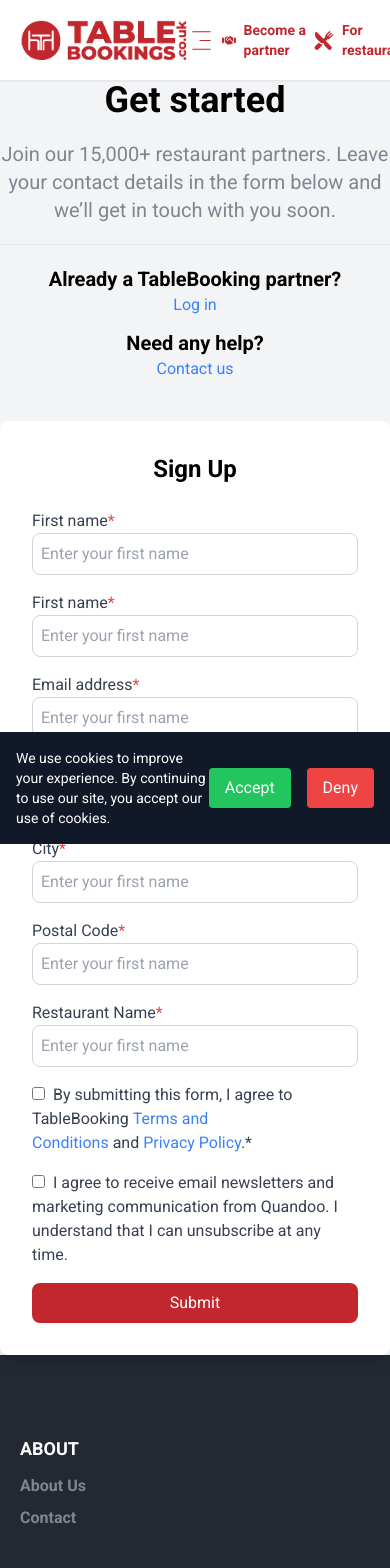
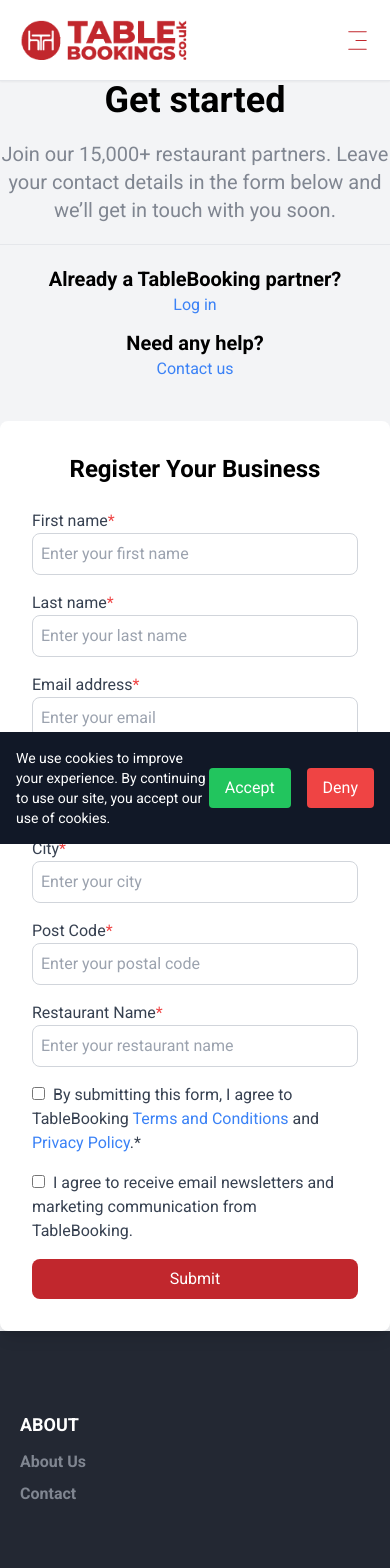
Before and after one commit to khmuhib01/chefonline-tablebookings-b2c, a React (Vite) app: page /become-a-partner in a window 390 px wide. Shown: the top 1568 px of the page. Built offline with nearby package versions, Linux system fonts and the light colour scheme.

Commit message:
become partner form submit done

```diff
--- a/package.json
+++ b/package.json
@@ -31,7 +31,7 @@
     "react-lazy-load-image-component": "^1.6.2",
     "react-query": "^3.39.3",
     "react-redux": "^9.1.2",
-    "react-router-dom": "^6.23.1",
+    "react-router-dom": "^7.0.2",
     "react-slick": "^0.30.2",
     "redux-persist": "^6.0.0",
     "slick-carousel": "^1.8.1"
--- /dev/null
+++ b/src/App_router_version_6.jsx
@@ -0,0 +1,50 @@
+import {createBrowserRouter, RouterProvider} from 'react-router-dom';
+import AppRoutes from './route';
+import {HelmetProvider} from 'react-helmet-async';
+import {QueryClient, QueryClientProvider} from 'react-query';
+import {ReactQueryDevtools} from 'react-query/devtools';
+import {Provider} from 'react-redux';
+import {PersistGate} from 'redux-persist/integration/react';
+import {store, persistor} from './store/store';
+import AuthProviderGuest from './context/AuthContextGuest';
+
+// Create QueryClient
+const queryClient = new QueryClient();
+
+// Create Router with Future Flags
+const router = createBrowserRouter(
+	[
+		{
+			path: '/*',
+			element: <AppRoutes />,
+		},
+	],
+	{
+		future: {
+			v7_startTransition: true,
+			v7_fetcherPersist: true,
+			v7_normalizeFormMethod: true,
+			v7_partialHydration: true,
+			v7_skipActionErrorRevalidation: true,
+		},
+	}
+);
+
+function App() {
+	return (
+		<HelmetProvider>
+			<QueryClientProvider client={queryClient}>
+				<ReactQueryDevtools initialIsOpen={false} />
+				<Provider store={store}>
+					<PersistGate loading={null} persistor={persistor}>
+						<AuthProviderGuest>
+							<RouterProvider router={router} />
+						</AuthProviderGuest>
+					</PersistGate>
+				</Provider>
+			</QueryClientProvider>
+		</HelmetProvider>
+	);
+}
+
+export default App;
--- a/src/layouts/Header.jsx
+++ b/src/layouts/Header.jsx
@@ -113,10 +113,17 @@
 															<SignUp size={25} />
 															<li className="px-2 py-1 rounded text-black">Sign up</li>
 														</NavLink>
-														{/* <NavLink to="/dashboard" className="flex items-center gap-2 text-button">
+														<NavLink to="/become-a-partner" className="flex items-center gap-2 text-button">
+															<Partner size={25} />
+															<li className="px-2 py-1 rounded text-black">Become a partner</li>
+														</NavLink>
+														<NavLink
+															to="https://restaurant.tablebookings.co.uk/"
+															className="flex items-center gap-2 text-button"
+														>
 															<Restaurant size={25} />
 															<li className="px-2 py-1 rounded text-black">For restaurants</li>
-														</NavLink> */}
+														</NavLink>
 													</ul>
 												</div>
 											)}
@@ -133,20 +140,31 @@
 														Sign up
 													</NavLink>
 												</li>
+												<li className="font-bold text-[16px] text-button hover:text-buttonHover">
+													<NavLink
+														to="become-a-partner"
+														className={`items-center text-button space-x-2 ${isAuthenticated ? 'hidden' : 'md:flex'}`}
+														onClick={closeMobileMenu}
+													>
+														<Partner size={25} />
+														<li className="rounded font-bold text-sm md:text-base">Become a partner</li>
+													</NavLink>
+												</li>
 											</div>
 										</div>
 									)}
-									<NavLink
+									{/* <NavLink
 										to="become-a-partner"
-										className="flex items-center text-button space-x-2"
+										className={`items-center text-button space-x-2 ${isAuthenticated ? 'hidden' : 'md:flex'}`}
 										onClick={closeMobileMenu}
 									>
 										<Partner size={25} />
 										<li className="rounded font-bold text-sm md:text-base">Become a partner</li>
-									</NavLink>
+									</NavLink> */}
+
 									<NavLink
 										to="https://restaurant.tablebookings.co.uk/"
-										className="flex items-center text-button space-x-2"
+										className="items-center text-button space-x-2 hidden md:flex"
 										onClick={closeMobileMenu}
 										target="_blank"
 									>
--- a/src/pages/BecomeAPartner.jsx
+++ b/src/pages/BecomeAPartner.jsx
@@ -1,8 +1,105 @@
-import React from 'react';
+import React, {useState} from 'react';
 import {Link} from 'react-router-dom';
 import PageTitle from '../components/PageTitle';
+import Popup from '../ui-share/Popup';
+import {guestContactUs} from '../api';
+import Spinner from '../ui-share/Spinner';
 
 export default function BecomeAPartner() {
+	const [loading, setLoading] = useState(false);
+	const [errors, setErrors] = useState({});
+	const [isPopupOpen, setIsPopupOpen] = useState(false);
+	const [popupMessage, setPopupMessage] = useState('');
+
+	const [formData, setFormData] = useState({
+		firstName: '',
+		lastName: '',
+		email: '',
+		phone: '',
+		city: '',
+		postcode: '',
+		restaurantName: '',
+		message: 'None',
+		agreeTerms: false,
+		agreeMarketing: false,
+	});
+
+	// Handle input change
+	const handleChange = (e) => {
+		const {name, value, type, checked} = e.target;
+		setFormData({
+			...formData,
+			[name]: type === 'checkbox' ? checked : value,
+		});
+	};
+
+	// Validation
+	const validateForm = () => {
+		const newErrors = {};
+		const emailPattern = /^[^\s@]+@[^\s@]+\.[^\s@]+$/;
+		const phonePattern = /^\d{11}$/;
+
+		if (!formData.firstName.trim()) newErrors.firstName = 'First name is required.';
+		if (!formData.lastName.trim()) newErrors.lastName = 'Last name is required.';
+		if (!formData.email.trim() || !emailPattern.test(formData.email)) newErrors.email = 'A valid email is required.';
+		if (!formData.phone.trim() || !phonePattern.test(formData.phone))
+			newErrors.phone = 'Phone number must be exactly 11 digits.';
+		if (!formData.restaurantName.trim()) newErrors.restaurantName = 'Restaurant name is required.';
+		if (!formData.city.trim()) newErrors.city = 'City is required.';
+		if (!formData.postcode.trim()) newErrors.postcode = 'Postcode is required.';
+		if (!formData.agreeTerms) newErrors.agreeTerms = 'You must agree to the terms and conditions.';
+
+		setErrors(newErrors);
+		return Object.keys(newErrors).length === 0;
+	};
+
+	// Handle form submit
+	const handleSubmit = async (e) => {
+		e.preventDefault();
+		if (!validateForm()) return;
+
+		setLoading(true);
+		setErrors({});
+
+		try {
+			const data = {
+				first_name: formData.firstName,
+				last_name: formData.lastName,
+				email: formData.email,
+				phone: formData.phone,
+				city: formData.city,
+				post_code: formData.postcode,
+				restaurant_name: formData.restaurantName,
+				message: formData.message,
+			};
+
+			console.log('API Data:', data);
+
+			const response = await guestContactUs(data);
+
+			setPopupMessage(response.message || 'Your message has been sent successfully!');
+			setIsPopupOpen(true);
+
+			setFormData({
+				firstName: '',
+				lastName: '',
+				email: '',
+				phone: '',
+				city: '',
+				postcode: '',
+				restaurantName: '',
+				message: 'None',
+				agreeTerms: false,
+				agreeMarketing: false,
+			});
+		} catch (error) {
+			const apiError = error.response?.data?.message || 'An unexpected error occurred. Please try again later.';
+			setErrors({apiError});
+		} finally {
+			setLoading(false);
+		}
+	};
+
 	return (
 		<>
 			<PageTitle title="Sign Up" description="Home Page Description" />
@@ -34,43 +131,53 @@
 				</div>
 
 				<div className="bg-white p-8 rounded-lg shadow-lg w-full max-w-4xl">
-					<h2 className="text-2xl font-bold mb-6 text-center">Sign Up</h2>
-					<form className="w-full flex flex-col gap-y-4">
-						<div className="grid grid-cols-12 gap-4 flex-wrap w-full">
+					<h2 className="text-2xl font-bold mb-6 text-center">Register Your Business</h2>
+					{errors.apiError && <p className="text-red-500 text-center mb-4">{errors.apiError}</p>}
+					<form className="w-full flex flex-col gap-y-4" onSubmit={handleSubmit}>
+						<div className="grid grid-cols-12 gap-4">
 							<div className="md:col-span-6 col-span-12">
 								<label className="block text-gray-700">
 									First name<span className="text-red-500">*</span>
 								</label>
 								<input
 									type="text"
-									className="w-full p-2 border border-gray-300 rounded-lg focus:outline-none focus:ring focus:border-blue-300"
+									name="firstName"
+									value={formData.firstName}
+									onChange={handleChange}
+									className="w-full p-2 border border-gray-300 rounded-lg"
 									placeholder="Enter your first name"
-									required
 								/>
+								{errors.firstName && <p className="text-red-500 text-sm">{errors.firstName}</p>}
 							</div>
 							<div className="md:col-span-6 col-span-12">
 								<label className="block text-gray-700">
-									First name<span className="text-red-500">*</span>
+									Last name<span className="text-red-500">*</span>
 								</label>
 								<input
 									type="text"
-									className="w-full p-2 border border-gray-300 rounded-lg focus:outline-none focus:ring focus:border-blue-300"
-									placeholder="Enter your first name"
-									required
+									name="lastName"
+									value={formData.lastName}
+									onChange={handleChange}
+									className="w-full p-2 border border-gray-300 rounded-lg"
+									placeholder="Enter your last name"
 								/>
+								{errors.lastName && <p className="text-red-500 text-sm">{errors.lastName}</p>}
 							</div>
 						</div>
-						<div className="grid grid-cols-12 gap-4 flex-wrap w-full">
+						<div className="grid grid-cols-12 gap-4">
 							<div className="md:col-span-6 col-span-12">
 								<label className="block text-gray-700">
 									Email address<span className="text-red-500">*</span>
 								</label>
 								<input
-									type="text"
-									className="w-full p-2 border border-gray-300 rounded-lg focus:outline-none focus:ring focus:border-blue-300"
-									placeholder="Enter your first name"
-									required
+									type="email"
+									name="email"
+									value={formData.email}
+									onChange={handleChange}
+									className="w-full p-2 border border-gray-300 rounded-lg"
+									placeholder="Enter your email"
 								/>
+								{errors.email && <p className="text-red-500 text-sm">{errors.email}</p>}
 							</div>
 							<div className="md:col-span-6 col-span-12">
 								<label className="block text-gray-700">
@@ -78,81 +185,109 @@
 								</label>
 								<input
 									type="text"
-									className="w-full p-2 border border-gray-300 rounded-lg focus:outline-none focus:ring focus:border-blue-300"
-									placeholder="Enter your first name"
-									required
+									name="phone"
+									value={formData.phone}
+									onChange={handleChange}
+									className="w-full p-2 border border-gray-300 rounded-lg"
+									placeholder="Enter your phone number"
 								/>
+								{errors.phone && <p className="text-red-500 text-sm">{errors.phone}</p>}
 							</div>
 						</div>
-						<div className="grid grid-cols-12 gap-4 flex-wrap w-full">
+						<div className="grid grid-cols-12 gap-4">
 							<div className="md:col-span-6 col-span-12">
 								<label className="block text-gray-700">
 									City<span className="text-red-500">*</span>
 								</label>
 								<input
 									type="text"
-									className="w-full p-2 border border-gray-300 rounded-lg focus:outline-none focus:ring focus:border-blue-300"
-									placeholder="Enter your first name"
-									required
+									name="city"
+									value={formData.city}
+									onChange={handleChange}
+									className="w-full p-2 border border-gray-300 rounded-lg"
+									placeholder="Enter your city"
 								/>
+								{errors.city && <p className="text-red-500 text-sm">{errors.city}</p>}
 							</div>
 							<div className="md:col-span-6 col-span-12">
 								<label className="block text-gray-700">
-									Postal Code<span className="text-red-500">*</span>
+									Post Code<span className="text-red-500">*</span>
 								</label>
 								<input
 									type="text"
-									className="w-full p-2 border border-gray-300 rounded-lg focus:outline-none focus:ring focus:border-blue-300"
-									placeholder="Enter your first name"
-									required
+									name="postcode"
+									value={formData.postcode}
+									onChange={handleChange}
+									className="w-full p-2 border border-gray-300 rounded-lg"
+									placeholder="Enter your postal code"
 								/>
+								{errors.postcode && <p className="text-red-500 text-sm">{errors.postcode}</p>}
 							</div>
 						</div>
-						<div className="grid grid-cols-12 gap-2 flex-wrap w-full">
-							<div className="col-span-12">
+
+						<div>
 							<label className="block text-gray-700">
 								Restaurant Name<span className="text-red-500">*</span>
 							</label>
 							<input
-									type="password"
-									className="w-full p-2 border border-gray-300 rounded-lg focus:outline-none focus:ring focus:border-blue-300"
-									placeholder="Enter your first name"
-									required
+								type="text"
+								name="restaurantName"
+								value={formData.restaurantName}
+								onChange={handleChange}
+								className="w-full p-2 border border-gray-300 rounded-lg"
+								placeholder="Enter your restaurant name"
 							/>
+							{errors.restaurantName && <p className="text-red-500 text-sm">{errors.restaurantName}</p>}
 						</div>
-						</div>
-						<div className="grid grid-cols-12 gap-2 flex-wrap w-full">
-							<div className="col-span-12">
-								<input type="checkbox" className="mr-2 leading-tight" />
+						<div>
+							<input
+								type="checkbox"
+								name="agreeTerms"
+								checked={formData.agreeTerms}
+								onChange={handleChange}
+								className="mr-2"
+							/>
 							<label className="text-gray-700">
-									By submitting this form, I agree to TableBooking
-									<Link to="/terms-and-conditions" className="text-blue-500 hover:underline mx-1">
+								By submitting this form, I agree to TableBooking{' '}
+								<Link to="/terms-and-conditions" className="text-blue-500">
 									Terms and Conditions
-									</Link>
-									and
-									<Link to="/privacy-policy" className="text-blue-500 hover:underline ml-1">
+								</Link>{' '}
+								and{' '}
+								<Link to="/privacy-policy" className="text-blue-500">
 									Privacy Policy
 								</Link>
 								.*
 							</label>
 						</div>
-						</div>
-						<div className="grid grid-cols-12 gap-2 flex-wrap w-full">
-							<div className="col-span-12">
-								<input type="checkbox" className="mr-2 leading-tight" />
+						<div>
+							<input
+								type="checkbox"
+								name="agreeMarketing"
+								checked={formData.agreeMarketing}
+								onChange={handleChange}
+								className="mr-2"
+							/>
 							<label className="text-gray-700">
-									I agree to receive email newsletters and marketing communication from Quandoo. I understand that I can
-									unsubscribe at any time.
+								I agree to receive email newsletters and marketing communication from TableBooking.
 							</label>
 						</div>
-						</div>
-
-						<button type="submit" className="w-full bg-button text-white p-2 rounded-lg hover:bg-buttonHover">
+						<button
+							type="submit"
+							className="w-full bg-button text-white p-2 rounded-lg hover:bg-buttonHover flex justify-center items-center gap-2"
+						>
 							Submit
+							{loading && <Spinner />}
 						</button>
 					</form>
 				</div>
 			</div>
+
+			<Popup
+				isOpen={isPopupOpen}
+				title="Submission Successful"
+				content={<p>{popupMessage}</p>}
+				onClose={() => setIsPopupOpen(false)}
+			/>
 		</>
 	);
 }
--- a/src/pages/ProfilePage.jsx
+++ b/src/pages/ProfilePage.jsx
@@ -75,9 +75,9 @@
 													&bull; Reservation #{reservation.id}
 												</p>
 											</div>
-											<div className="flex items-center gap-4">
+											{/* <div className="flex items-center gap-4">
 												<button className="bg-red-500 text-white font-semibold py-1 px-4 rounded-md">Cancel</button>
-											</div>
+											</div> */}
 										</div>
 									))
 								) : (
```
Also changed, not shown: 1 other file (tests, documents, lock files or other folders). Lines whose indentation alone changed are shown as unchanged.
